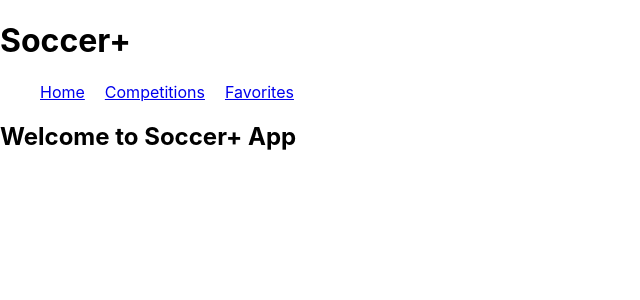
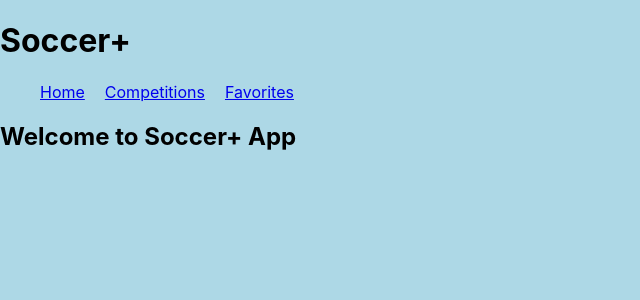
Before and after one commit to cricht-bc/TeamBackyardagains, a React (Create React App) app in the folder soccer-plus-app/: page / in a window 1280 px wide. Shown: the top 300 px of the page, without its empty margins (0-640 px from the left). Built offline with nearby package versions, Linux system fonts and the light colour scheme.

Commit message:
Update index.css with some changes here and there

```diff
--- a/soccer-plus-app/src/index.css
+++ b/soccer-plus-app/src/index.css
@@ -5,9 +5,11 @@ body {
     sans-serif;
   -webkit-font-smoothing: antialiased;
   -moz-osx-font-smoothing: grayscale;
+  background-color:lightblue;
 }
 
 code {
   font-family: source-code-pro, Menlo, Monaco, Consolas, 'Courier New',
     monospace;
+  background-color:azure;
 }
```
